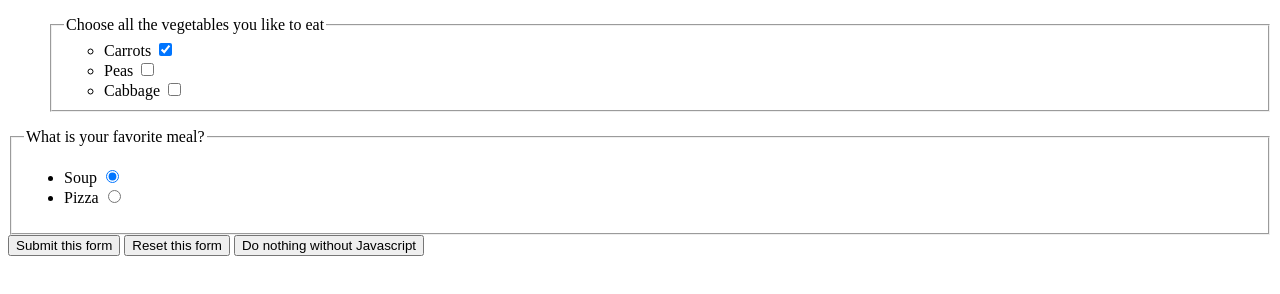
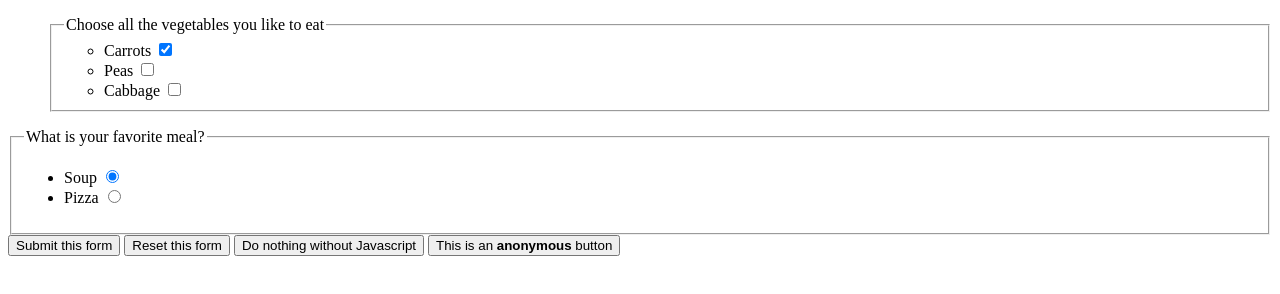
Before and after one commit to bradleydoyle24/forms-mdn, a plain HTML site: page basic-native.html in a window 1280 px wide. Drawn offline with Linux system fonts and the light colour scheme.

Commit message:
Final commit

```diff
--- a/basic-native.html
+++ b/basic-native.html
@@ -52,5 +52,6 @@
   <input type="submit" value="Submit this form" />
   <input type="reset" value="Reset this form">
   <input type="button" value="Do nothing without Javascript">
+  <button type="button">This is an <strong>anonymous</strong> button</button>
 </body>
 </html>
```
